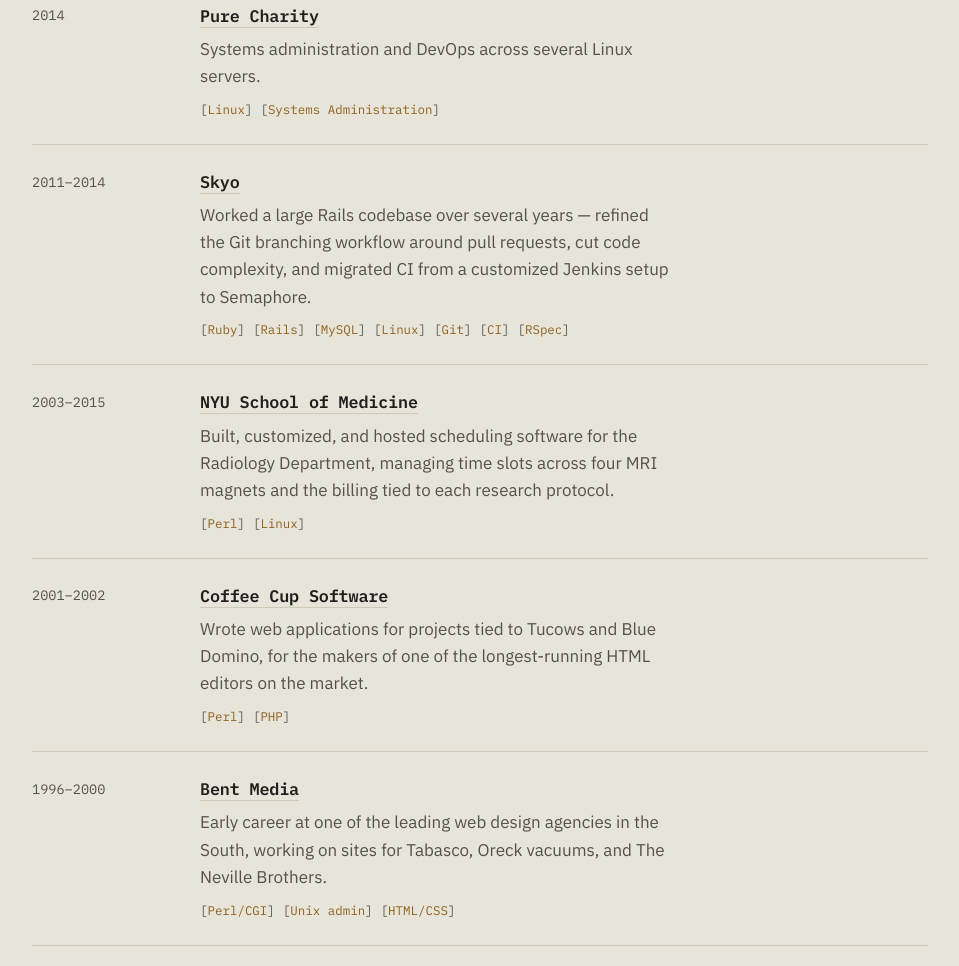
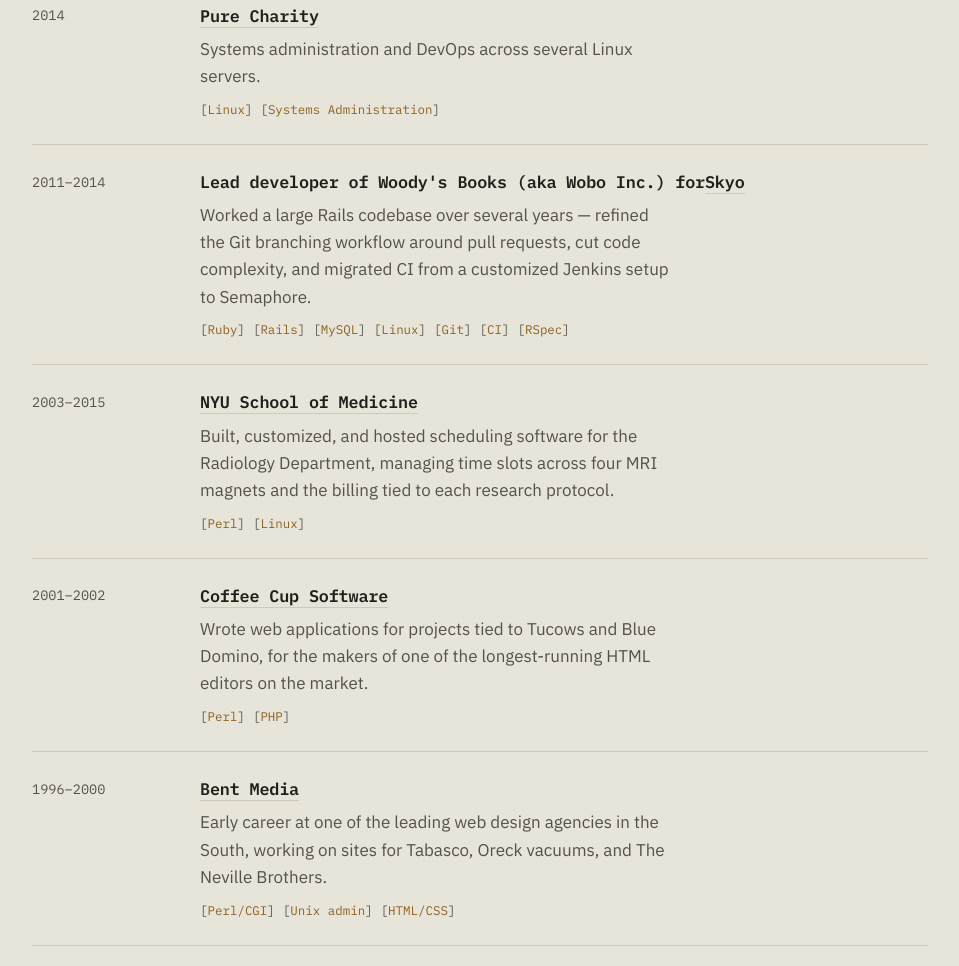
Before and after one commit to chip/chipcastle.com, a plain HTML site: page index.html in a window 1280 px wide. Shown: the part 1080-2046 px from the top of the page, without its empty margins (160-1119 px from the left). Drawn offline with Linux system fonts and the light colour scheme.

Commit message:
Update WoboInc reference

```diff
--- a/index.html
+++ b/index.html
@@ -77,7 +77,7 @@
       <li class="history-item">
         <div class="history-date mono">2011–2014</div>
         <div>
-          <h3 class="history-title"><a href="http://skyo.com">Skyo</a></h3>
+          <h3 class="history-title">Lead developer of Woody's Books (aka Wobo Inc.) for<a href="http://skyo.com">Skyo</a></h3>
           <p class="history-desc">Worked a large Rails codebase over several years — refined the Git branching workflow around pull requests, cut code complexity, and migrated CI from a customized Jenkins setup to Semaphore.</p>
           <p class="tags"><span class="tag">Ruby</span><span class="tag">Rails</span><span class="tag">MySQL</span><span class="tag">Linux</span><span class="tag">Git</span><span class="tag">CI</span><span class="tag">RSpec</span></p>
         </div>
```
